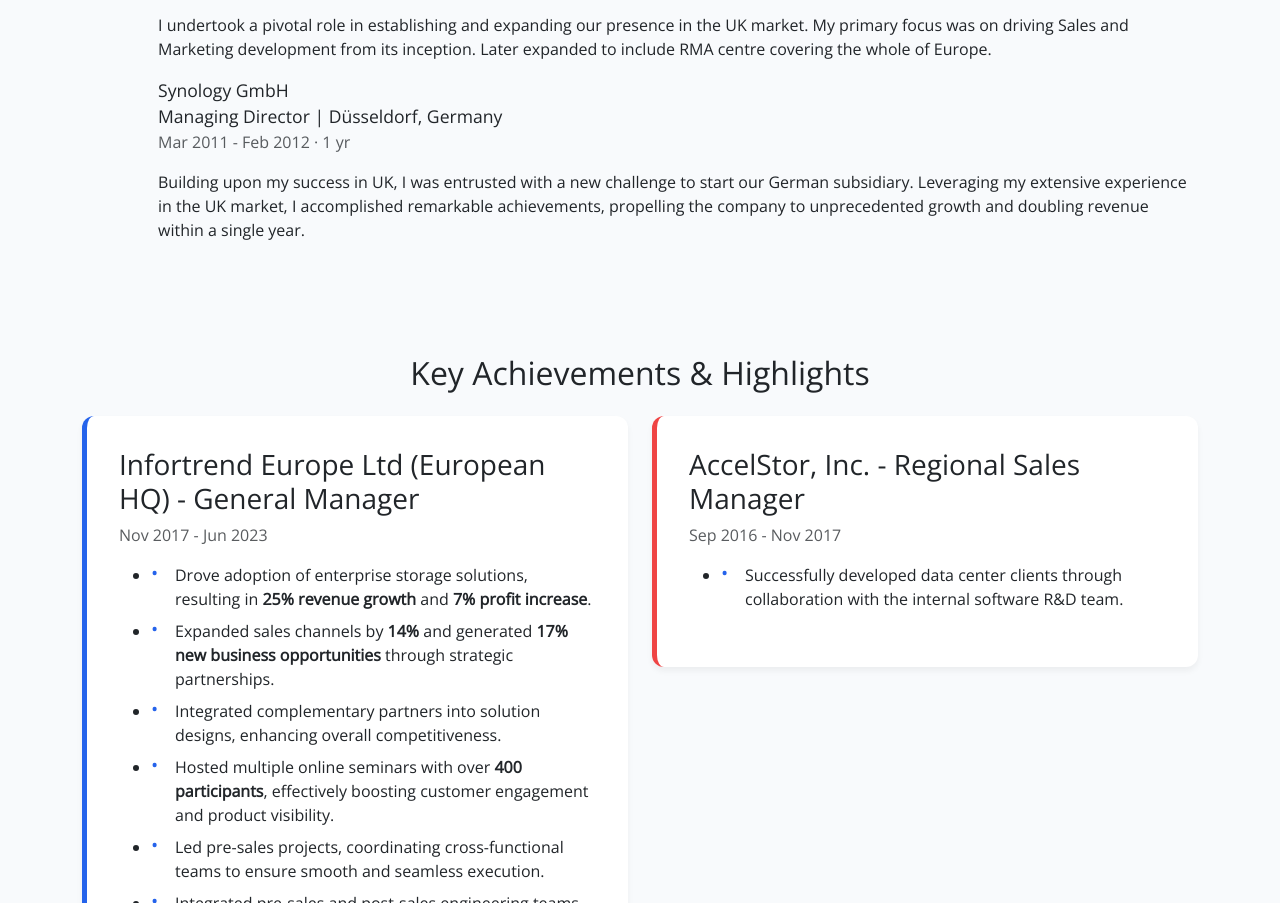
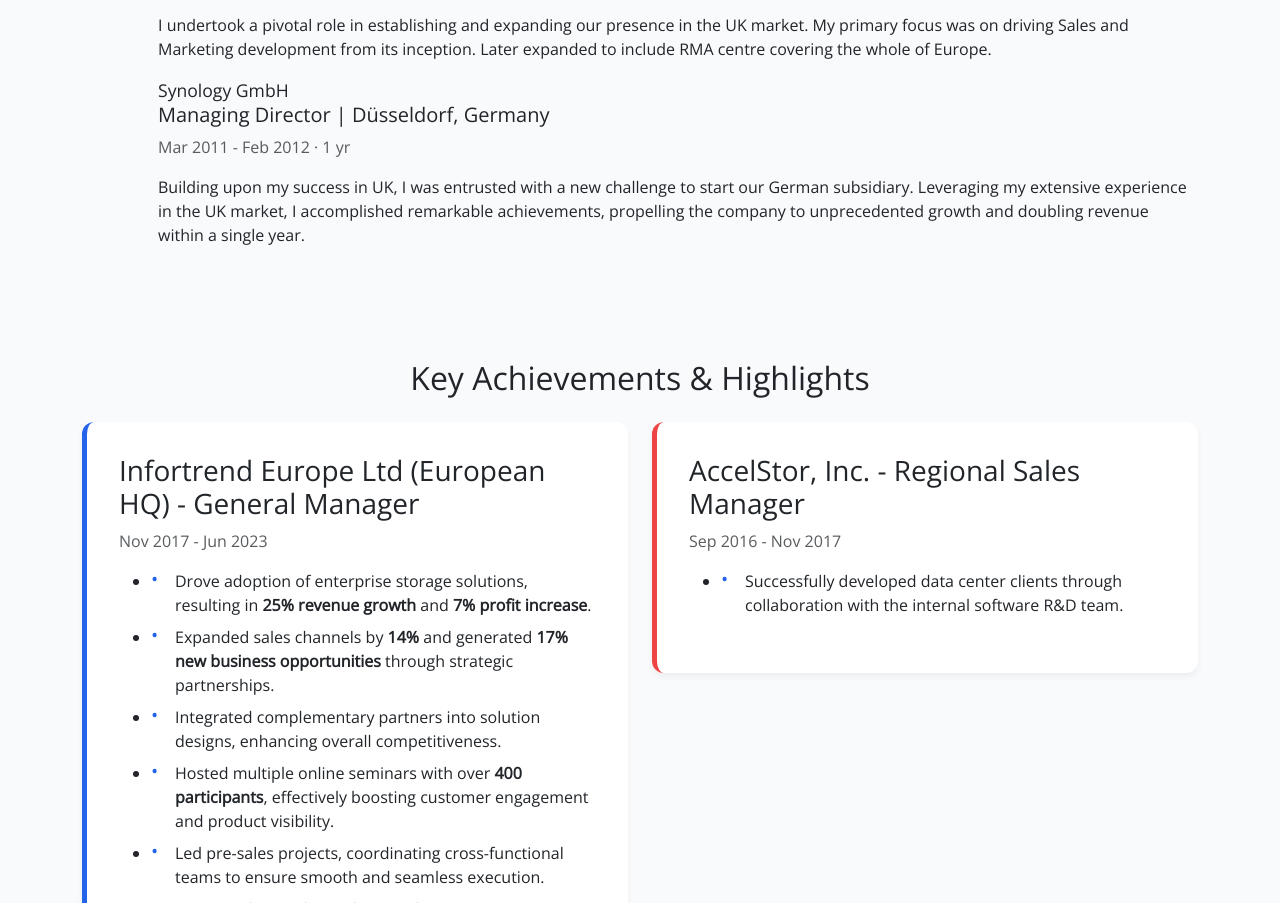
Before and after one commit to vchiang999/azure-resume, a plain HTML site: page frontend/index.html in a window 1280 px wide. Shown: the part 3772-4675 px from the top of the page. Drawn offline with nearby package versions, Linux system fonts and the light colour scheme; no server answers.

Commit message:
fix: Adjust font sizes for Synology roles in Career Timeline
- Changed HTML tags for Synology UK Ltd and Synology GmbH roles to h4 and h5 respectively, to match desired font sizes and consistency with other entries.

```diff
--- a/frontend/index.html
+++ b/frontend/index.html
@@ -300,7 +300,7 @@
                            <p class="text-muted">Feb 2008 - Feb 2011 &middot; 3 yrs 1 mo</p>
                            <p>I undertook a pivotal role in establishing and expanding our presence in the UK market. My primary focus was on driving Sales and Marketing development from its inception. Later expanded to include RMA centre covering the whole of Europe.</p>
                            <div class="synology-role-text">Synology GmbH</div>
-                           <div class="synology-role-text">Managing Director | Düsseldorf, Germany</div>
+                           <h5>Managing Director | Düsseldorf, Germany</h5>
                            <p class="text-muted">Mar 2011 - Feb 2012 &middot; 1 yr</p>
                            <p>Building upon my success in UK, I was entrusted with a new challenge to start our German subsidiary. Leveraging my extensive experience in the UK market, I accomplished remarkable achievements, propelling the company to unprecedented growth and doubling revenue within a single year.</p>
                         </div>
```
